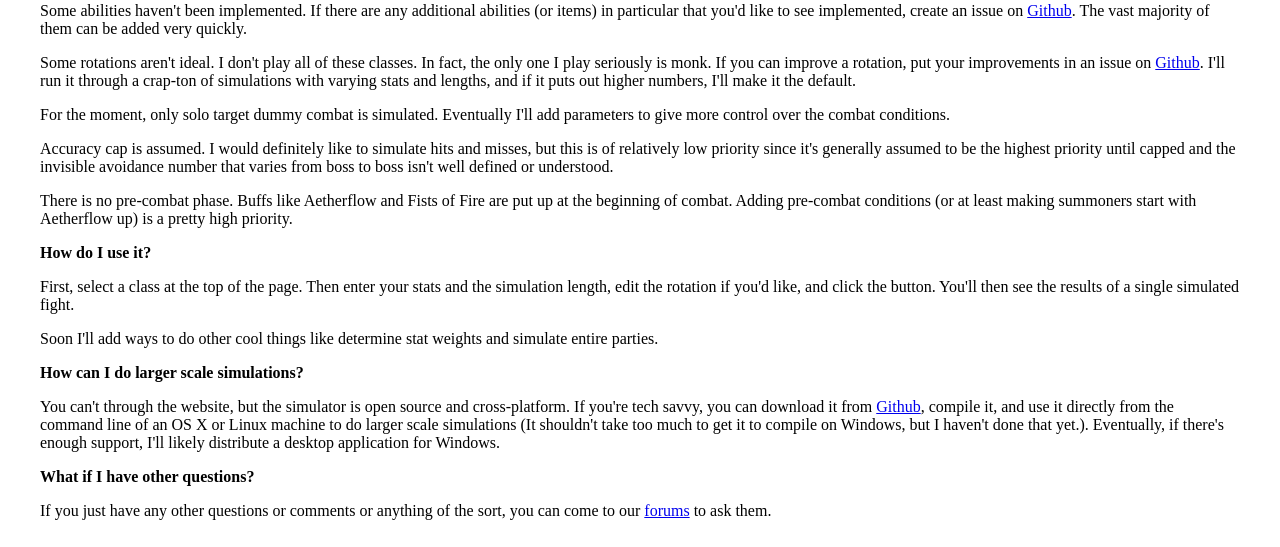
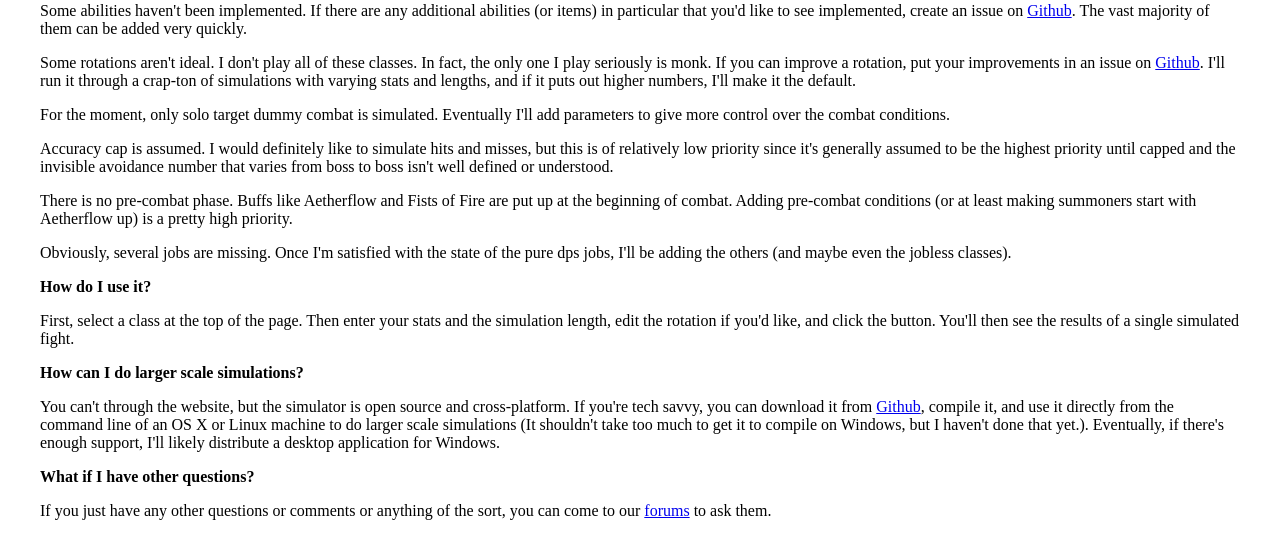
Before and after one commit to ccbrown/xiv-sim-web, a PHP site: page / in a window 1280 px wide. Shown: the part 740-1287 px from the top of the page. Run offline with PHP 8.4, Linux system fonts and the light colour scheme.

Commit message:
home text

```diff
--- a/includes/render_home.inc.php
+++ b/includes/render_home.inc.php
@@ -72,11 +72,11 @@ function render_home() {
 
 	<p>There is no pre-combat phase. Buffs like Aetherflow and Fists of Fire are put up at the beginning of combat. Adding pre-combat conditions (or at least making summoners start with Aetherflow up) is a pretty high priority.</p>
 
+	<p>Obviously, several jobs are missing. Once I'm satisfied with the state of the pure dps jobs, I'll be adding the others (and maybe even the jobless classes).</p>
+
 	<b>How do I use it?</b>
 
 	<p>First, select a class at the top of the page. Then enter your stats and the simulation length, edit the rotation if you'd like, and click the button. You'll then see the results of a single simulated fight.</p>
-
-	<p>Soon I'll add ways to do other cool things like determine stat weights and simulate entire parties.</p>
 
 	<b>How can I do larger scale simulations?</b>
 
```
